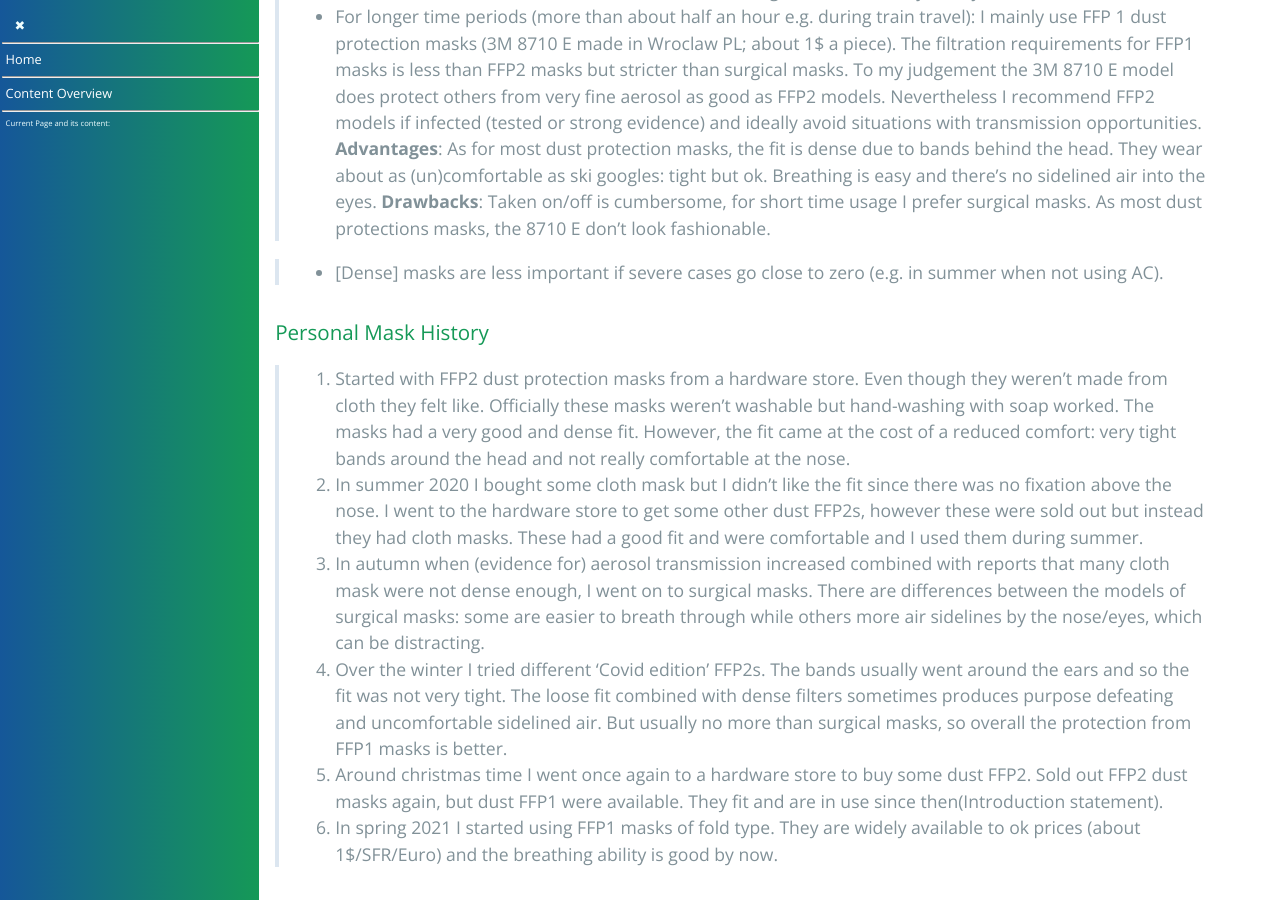
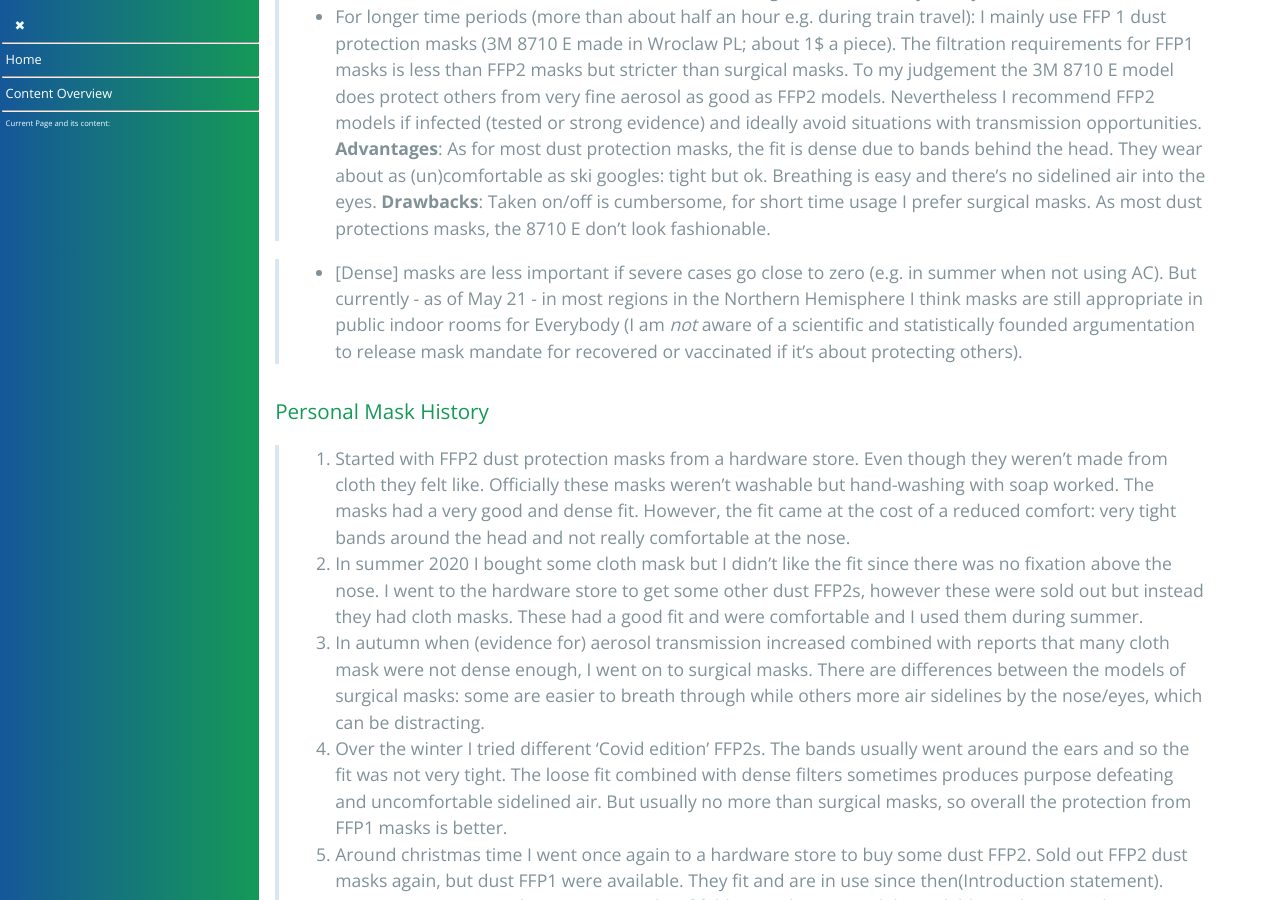
Before and after one commit to forestgrape/coronavirus, a Jekyll site: the page built from 6_prevention_and_treatment/masks.md, in a window 1280 px wide and 900 px high, scrolled down 5302 px. Built offline with Jekyll 4.4.1, drawn with Linux system fonts in a browser that asks for light colours; our own code applies the rules of GitHub Pages for plain Markdown files.

Commit message:
formulations

```diff
--- a/6_prevention_and_treatment/masks.md
+++ b/6_prevention_and_treatment/masks.md
@@ -129,7 +129,7 @@ Reasons against masks seem sometimes rather searched:
 __Advantages__: As for most dust protection masks, the fit is dense due to bands behind the head. They wear about as (un)comfortable as ski googles: tight but ok. Breathing is easy and there's no sidelined air into the eyes.
 __Drawbacks__: Taken on/off is cumbersome, for short time usage I prefer surgical masks. As most dust protections masks, the 8710 E don't look fashionable.
 
-> * [Dense] masks are less important if severe cases go close to zero (e.g. in summer when not using AC).
+> * [Dense] masks are less important if severe cases go close to zero (e.g. in summer when not using AC). But currently - as of May 21 - in most regions in the Northern Hemisphere I think masks are still appropriate in public indoor rooms for Everybody (I am *not* aware of a scientific and statistically founded argumentation to release mask mandate for recovered or vaccinated if it's about protecting others).
 
 ### Personal Mask History
 > 1. Started with FFP2 dust protection masks from a hardware store. Even though they weren't made from cloth they felt like. Officially these masks weren't washable but hand-washing with soap worked. The masks had a very good and dense fit. However, the fit came at the cost of a reduced comfort: very tight bands around the head and not really comfortable at the nose.
```
